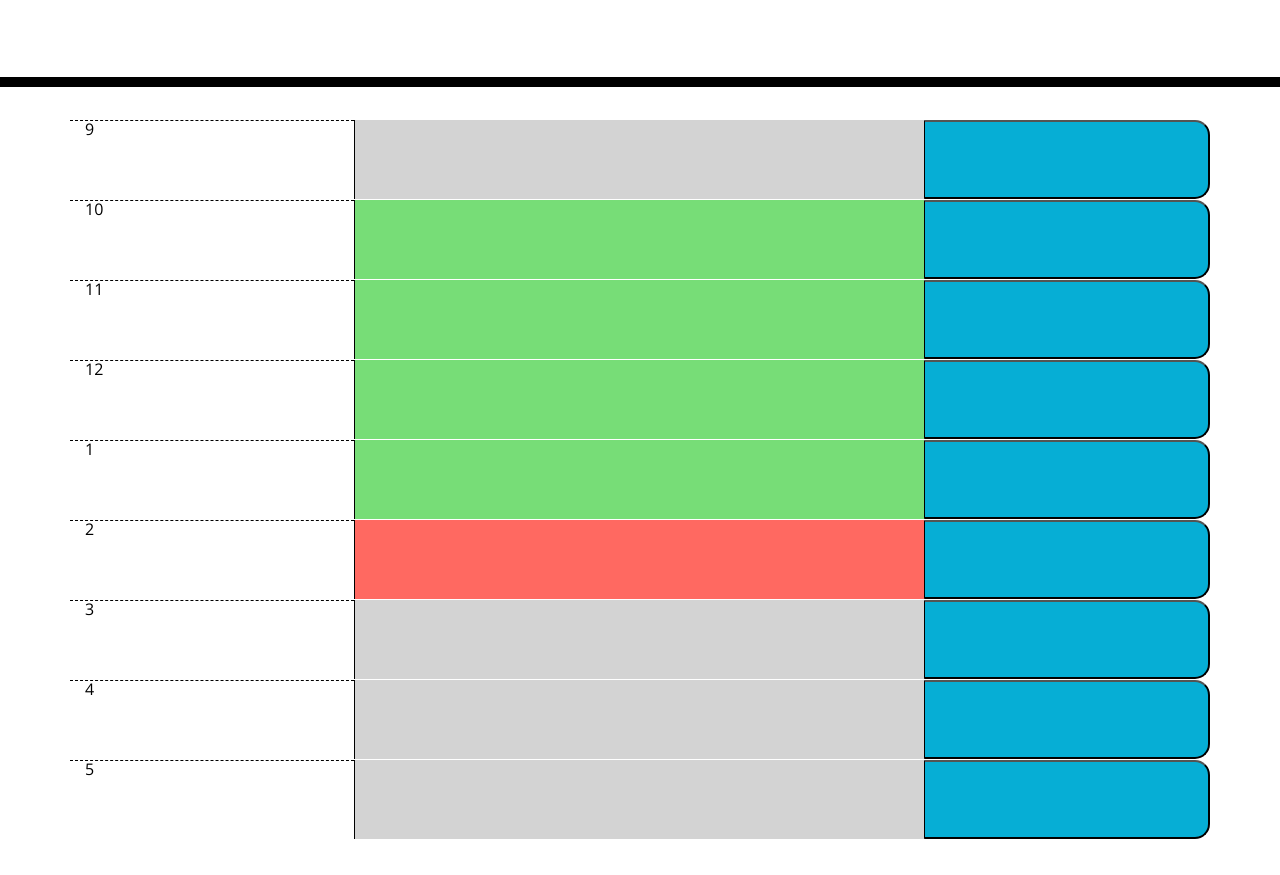
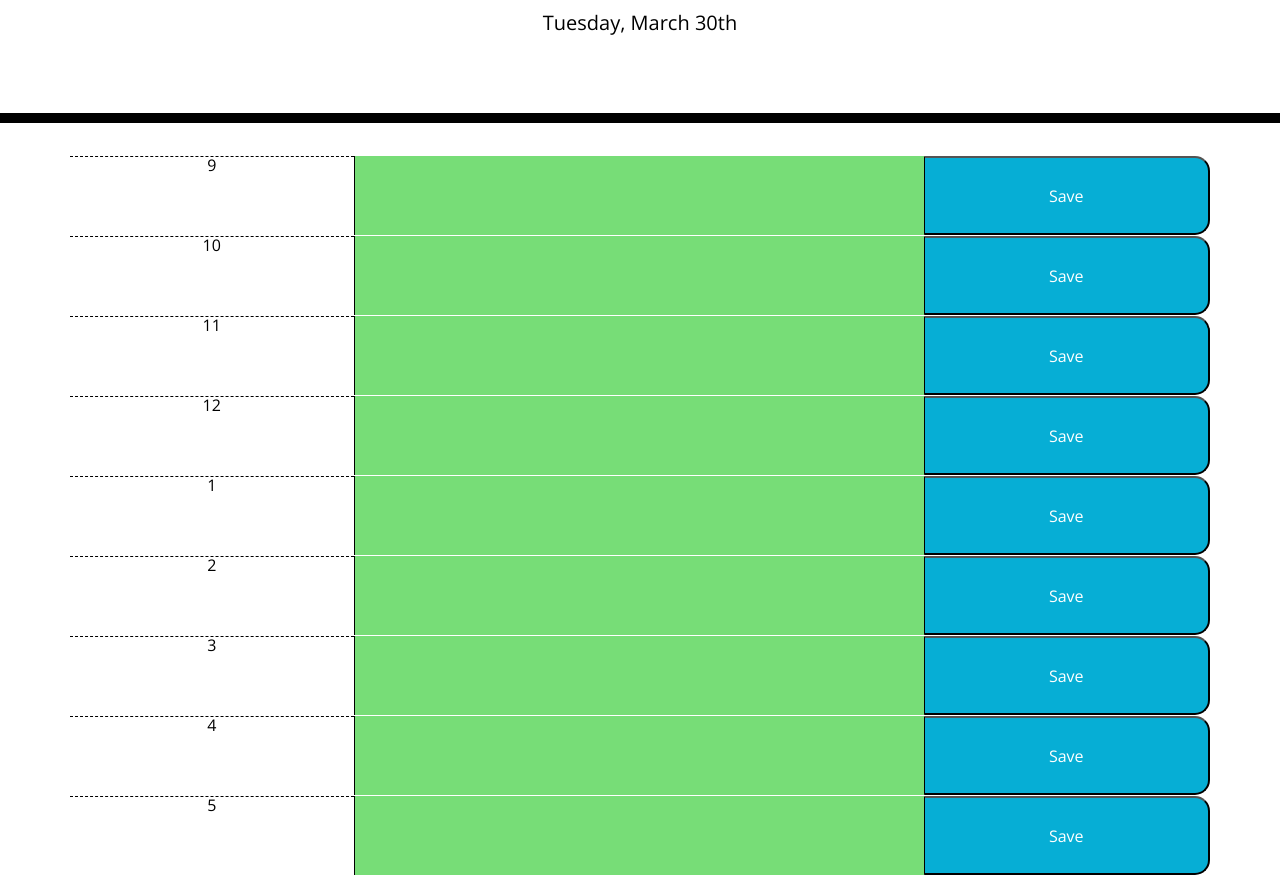
Before and after one commit to madsterest/homework-week-5, a plain HTML site: page Develop/index.html in a window 1280 px wide. Shown: the part 181-1056 px from the top of the page. Before the commit the page ends 1020 px from the top, so only its background shows below. Drawn offline with nearby package versions, Linux system fonts and the light colour scheme.

Commit message:
Started working on code logic for saving the input to local storage. Added an event listener with target to locate the specific button and text

```diff
--- a/Develop/index.html
+++ b/Develop/index.html
@@ -26,86 +26,55 @@
     <header class="jumbotron">
       <h1 class="display-3">Work Day Scheduler</h1>
       <p class="lead">A simple calendar app for scheduling your work day</p>
-      <p id="currentDay" class="lead"></p>
+      <p id="current-day" class="lead"></p>
     </header>
-    <div class="container">
-      <!-- Timeblocks go here -->
-      <!-- <table class="table time-block">
-        <tbody>
-          <tr>
-            <td class="hour">Mark</td>
-            <td><textarea class="future"></textarea></td>
-            <td>
-              <button type="button" class="btn btn-primary btn-block saveBtn">
-                Primary
-              </button>
-            </td>
-          </tr>
-          <tr>
-            <td class="hour">Jacob</td>
-            <td><textarea class="future"></textarea></td>
-            <td>
-              <button type="button" class="btn btn-primary btn-block saveBtn">
-                Primary
-              </button>
-            </td>
-          </tr>
-          <tr>
-            <td class="hour">Larry</td>
-            <td><textarea class="future"></textarea></td>
-            <td>
-              <button type="button" class="btn btn-primary btn-block saveBtn">
-                Primary
-              </button>
-            </td>
-          </tr>
-        </tbody>
-      </table> -->
+    <div class="container time-block">
       <div class="row">
-        <div class="col hour">9</div>
-        <textarea class="col-6 future"></textarea>
-        <button class="col saveBtn" data-btn="2"></button>
+        <div class="col hour" data-time="09">9</div>
+        <textarea id="text-one" class="col-6"></textarea>
+        <button class="col saveBtn" id="one">Save</button>
       </div>
       <div class="row">
-        <div class="col hour">10</div>
-        <textarea class="col-6 future"></textarea>
-        <button class="col saveBtn" data-btn="2"></button>
+        <div class="col hour" data-time="10">10</div>
+        <textarea id="text-two" class="col-6"></textarea>
+        <button class="col saveBtn" id="two">Save</button>
       </div>
       <div class="row">
-        <div class="col hour">11</div>
-        <textarea class="col-6 future"></textarea>
-        <button class="col saveBtn" data-btn="3"></button>
+        <div class="col hour" data-time="11">11</div>
+        <textarea id="text-three" class="col-6"></textarea>
+        <button class="col saveBtn" id="three">Save</button>
       </div>
       <div class="row">
-        <div class="col hour">12</div>
-        <textarea class="col-6 future" data-btn="4"></textarea>
-        <button class="col saveBtn"></button>
+        <div class="col hour" data-time="12">12</div>
+        <textarea id="text-four" class="col-6"></textarea>
+        <button class="col saveBtn" id="four">Save</button>
       </div>
       <div class="row">
-        <div class="col hour">1</div>
-        <textarea class="col-6 future "></textarea>
-        <button class="col saveBtn" data-btn="5"></button>
+        <div class="col hour" data-time="13">1</div>
+        <textarea id="text-five" class="col-6"></textarea>
+        <button class="col saveBtn" id="five">Save</button>
       </div>
       <div class="row">
-        <div class="col hour">2</div>
-        <textarea class="col-6 future"></textarea>
-        <button class="col saveBtn" data-btn="6"></button>
+        <div class="col hour" data-time="14">2</div>
+        <textarea id="text-six" class="col-6"></textarea>
+        <button class="col saveBtn" id="six">Save</button>
       </div>
       <div class="row">
-        <div class="col hour">3</div>
-        <textarea class="col-6 future"></textarea>
-        <button class="col saveBtn" data-btn="7"></button>
+        <div class="col hour" data-time="15">3</div>
+        <textarea id="text-seven" class="col-6"></textarea>
+        <button class="col saveBtn" id="seven">Save</button>
       </div>
       <div class="row">
-        <div class="col hour">4</div>
-        <textarea  class="col-6 future"></textarea>
-        <button class="col saveBtn" data-btn="8"></button>
+        <div class="col hour" data-time="16">4</div>
+        <textarea id="text-eight" class="col-6"></textarea>
+        <button class="col saveBtn" id="eight">Save</button>
       </div>
       <div class="row">
-        <div class="col hour">5</div>
-        <textarea class="col-6 future"></textarea>
-        <button class="col saveBtn" data-btn="9"></button>
+        <div class="col hour" data-time="17">5</div>
+        <textarea id="text-nine" class="col-6"></textarea>
+        <button class="col saveBtn" id="nine">Save</button>
       </div>
+    </div>
 
     <script src="https://cdnjs.cloudflare.com/ajax/libs/jquery/3.2.1/jquery.min.js"></script>
     <script src="https://cdnjs.cloudflare.com/ajax/libs/moment.js/2.24.0/moment.min.js"></script>
--- a/script.js
+++ b/script.js
@@ -1,17 +1,41 @@
 var hours = document.querySelectorAll(".hour");
+var dayDisplay = document.getElementById("current-day");
+var body = document.querySelector(".container");
 
-var currentTime = moment().format("h");
-var textArea = document.querySelectorAll("textarea");
-console.log(textArea);
+function init() {
+  var currentTime = moment().format("dddd, MMMM Do");
+  dayDisplay.innerHTML = currentTime;
 
-for (var i = 0; i < hours.length; i++) {
-  var hoursText = hours[i].textContent;
-  var textBox = textArea[i];
-  if (currentTime === hoursText) {
-    textBox.classList.remove("future");
-    textBox.classList.add("present");
-  } else if (currentTime < hoursText) {
-    textBox.classList.remove("future");
-    textBox.classList.add("past");
+  var currentTimeLarge = moment().format("HH");
+  var textArea = document.querySelectorAll("textarea");
+
+  for (var i = 0; i < hours.length; i++) {
+    var textBox = textArea[i];
+    var hoursText = hours[i].getAttribute("data-time");
+    if (hoursText < currentTimeLarge) {
+      textBox.classList.remove("present", "future");
+      textBox.classList.add("past");
+    } else if (hoursText === currentTimeLarge) {
+      textBox.classList.remove("past", "future");
+      textBox.classList.add("present");
+    } else if (hoursText > currentTimeLarge) {
+      textBox.classList.remove("past", "present");
+      textBox.classList.add("future");
+    }
   }
 }
+
+body.addEventListener("click", function (event) {
+  var target = event.target;
+  if (target.nodeName === "BUTTON") {
+    var buttonID = target.id;
+    var textID = "text-" + buttonID;
+    var text = document.getElementById(textID).value;
+    if (text === "") {
+      return;
+    } else {
+      console.log(text);
+    }
+  }
+});
+init();
```
